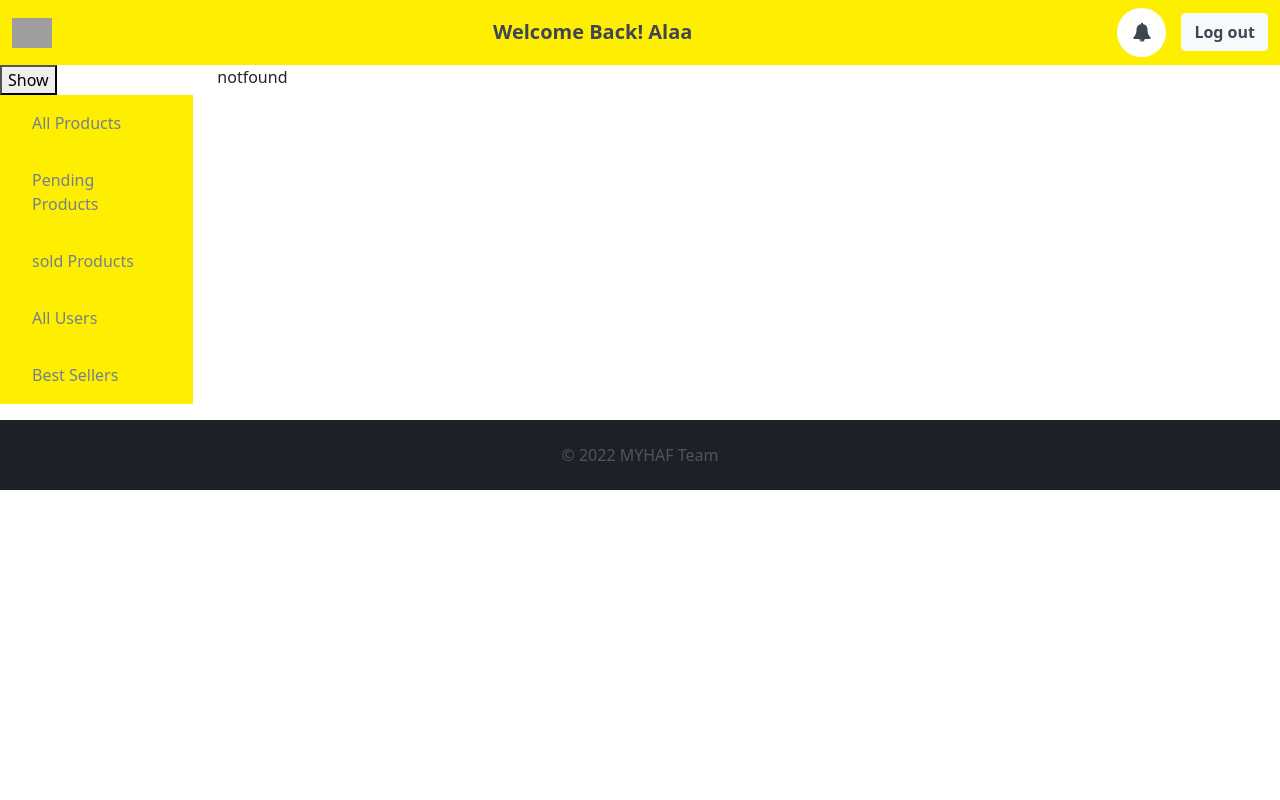
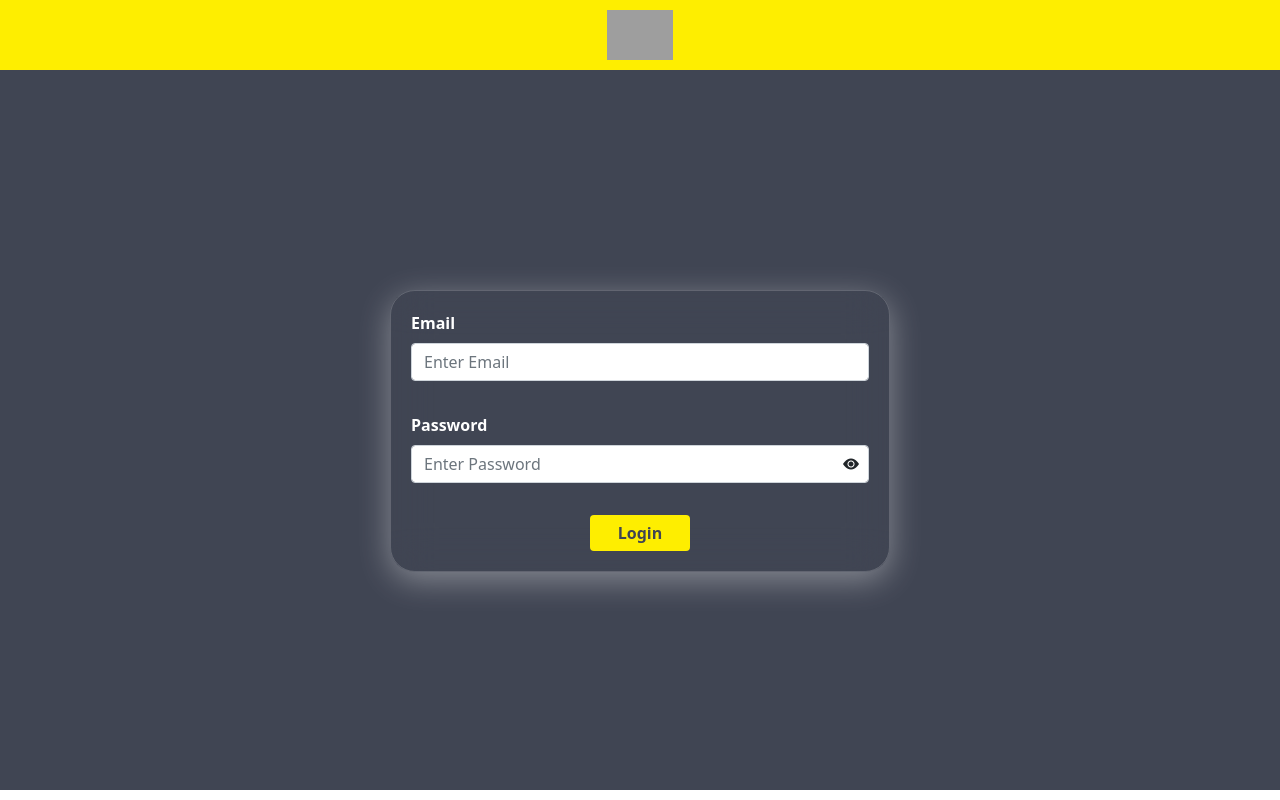
Before and after one commit to AlaaEzzzat/Noon, a React (Create React App) app: page / in a window 1280 px wide. Built offline with nearby package versions, Linux system fonts and the light colour scheme; grey boxes are pictures that could not be loaded; the HTML template or start-up script is replaced by a standard one.

Commit message:
create login form

```diff
--- a/src/App.js
+++ b/src/App.js
@@ -31,8 +31,8 @@ function App() {
     <>
       <Router>
         <Switch>
-          <Route path="/" exact component={Home} />
-          <Route path="/Login" exact component={Login} />
+          <Route path="/" exact component={Login} />
+          <Route path="/Home" exact component={Home} />
           <Route path="*" exact component={NotFound} />
         </Switch>
       </Router>
--- a/src/Pages/login/login.css
+++ b/src/Pages/login/login.css
@@ -0,0 +1,50 @@
+.loginPage .loginNav{
+    background-color:#FEEE00;
+    color: #404553;
+    padding: 10px;
+    border-bottom: 1px solid #404553;
+}
+.loginPage .loginNav img{
+    height:50px
+}
+.loginPage .loginSection{
+    /* background-image: linear-gradient(to right,#404553, #ffefa0); */
+    background-color: #404553;
+    height: 89.9vh;
+
+}
+.loginPage .loginSection .myform{
+    padding: 20px;
+    width: 500px;
+    background-image: linear-gradient(135deg,rgpa(255,255,255,0.1),rgpa(255,255,255,0));
+    backdrop-filter: blur(20px);
+    box-shadow: 0 8px 32px 0 rgba(255, 255, 255, 0.37);
+    border: 1px solid rgba(255, 255, 255, 0.18);
+    border-radius: 25px;
+}
+.loginPage .loginSection .myform .form-label{
+    color:#FFF;
+    font-weight: 600;
+}
+.loginPage .loginSection .myform .error-text{
+    color: #FEEE00;
+    padding-left:10px ;
+}
+.loginPage .loginSection .myform .btn{
+    background-color: #FEEE00;
+    color: #404553;
+    border: none;
+    width: 100px;
+    margin: auto;
+    font-weight: 600;
+    transition: all 0.5s ease-in-out;
+}
+.loginPage .loginSection .myform .btn:hover{
+    color: #FFF;
+    background-color: #cfc205;
+}
+@media (max-width:567px) {
+    .loginPage .loginSection .myform{
+        max-width: 450px;
+    }
+}
--- a/src/Pages/login/login.js
+++ b/src/Pages/login/login.js
@@ -1,5 +1,168 @@
 import React from "react";
+import { useState, useEffect } from "react";
+import { useHistory } from "react-router-dom";
+import { Link } from "react-router-dom";
+import "./login.css";
+import { getAllAdmins } from "./../../myFirebase/adminFirebase";
+export default function Login() {
+  let history = useHistory();
+  const [user, setUser] = useState({
+    email: "",
+    password: "",
+  });
+  const [show, setShow] = useState(false);
+  const [firebaseAdmins, setFirebaseAdmins] = useState([
+    {
+      email: "test@gmail.com",
+      password: "11112222",
+    },
+  ]);
 
-export default function Login() {
-  return <div>Login</div>;
+  const [errors, setErrors] = useState({
+    emailErrors: null,
+    passwordErrors: null,
+  });
+
+  useEffect(() => {
+    /*   getAllAdmins().then((p) => {
+      console.log(p);
+      setFirebaseAdmins(...p);
+      console.log(firebaseAdmins);
+    }); */
+  }, []);
+
+  const handleInputChange = (evt) => {
+    if (evt.target.name == "email") {
+      console.log("Email");
+      setUser({
+        ...user,
+        email: evt.target.value,
+      });
+      let regex = new RegExp("[a-z0-9]+@[a-z]+[.]+[a-z]{2,3}");
+      setErrors({
+        ...errors,
+        emailErrors:
+          evt.target.value.length == 0
+            ? "This field is required"
+            : regex.test(evt.target.value)
+            ? ""
+            : "You should enter a Valid Email",
+      });
+    } else if (evt.target.name == "password") {
+      console.log("password");
+      setUser({
+        ...user,
+        password: evt.target.value,
+      });
+
+      setErrors({
+        ...errors,
+        passwordErrors:
+          evt.target.value.length == 0
+            ? "This field is required"
+            : evt.target.value.length < 8
+            ? "The Password must be at least 8 character"
+            : "",
+      });
+    }
+  };
+
+  const [passwordType, setPasswordType] = useState("password");
+  const togglePassword = () => {
+    if (passwordType == "password") {
+      setPasswordType("text");
+      setShow(true);
+    } else {
+      setPasswordType("password");
+      setShow(false);
+    }
+  };
+
+  const handleSubmit = (e) => {
+    e.preventDefault();
+  };
+  const login = () => {
+    firebaseAdmins.map((fireAdmin) => {
+      if (fireAdmin.email != user.email) {
+        alert("Wrong email");
+      } else {
+        if (fireAdmin.password == user.password) {
+          alert("found");
+
+          goToHome();
+          console.log();
+        } else {
+          alert("Wrong password");
+        }
+      }
+    });
+  };
+  const goToHome = () => {
+    history.push("/Home");
+  };
+  return (
+    <div className="loginPage">
+      <div className="loginNav d-flex justify-content-center align-items-center">
+        <img
+          src="https://z.nooncdn.com/s/app/com/noon/design-system/logos/noon-logo-en.svg"
+          alt="Noon"
+        />
+      </div>
+      <div className="loginSection d-flex justify-content-center align-items-center ">
+        <div className="container d-flex justify-content-center align-items-center">
+          <form
+            onSubmit={(e) => handleSubmit(e)}
+            className="myform d-flex flex-column "
+          >
+            <div className="mb-2">
+              <label htmlFor="email" className="form-label">
+                Email
+              </label>
+              <input
+                id="email"
+                placeholder="Enter Email"
+                type="text"
+                className={`form-control shadow-none ${
+                  errors.emailErrors ? "border-danger" : ""
+                }`}
+                value={user.email}
+                name="email"
+                onChange={(e) => handleInputChange(e)}
+              />
+              <small className=" error-text">{errors.emailErrors}</small>
+            </div>
+
+            <div className="mb-2">
+              <label htmlFor="password" className="form-label">
+                Password
+              </label>
+              <div style={{ position: "relative" }}>
+                <input
+                  placeholder="Enter Password"
+                  type={passwordType}
+                  className={`form-control shadow-none ${
+                    errors.passwordErrors ? "border-danger" : ""
+                  }`}
+                  value={user.password}
+                  name="password"
+                  id="password"
+                  onChange={(e) => handleInputChange(e)}
+                />
+                <small className="error-text">{errors.passwordErrors}</small>
+                <i
+                  className={show ? "bi bi-eye-slash-fill" : "bi bi-eye-fill"}
+                  style={{ position: "absolute", right: "10px", top: "7px" }}
+                  onClick={togglePassword}
+                ></i>
+              </div>
+            </div>
+
+            <button type="button" onClick={login} className="btn">
+              Login
+            </button>
+          </form>
+        </div>
+      </div>
+    </div>
+  );
 }
--- /dev/null
+++ b/src/myFirebase/adminFirebase.js
@@ -0,0 +1,11 @@
+import { db } from "./firebaseConfig";
+import { collection, getDocs } from "firebase/firestore";
+
+export const getAllAdmins = async () => {
+  const adminCollectionRef = collection(db, "admins");
+
+  const data = await getDocs(adminCollectionRef);
+
+  const alllAdmins = data.docs.map((doc) => ({ ...doc.data(), id: doc.id }));
+  return alllAdmins;
+};
--- a/src/myFirebase/userFirebase.js
+++ b/src/myFirebase/userFirebase.js
@@ -32,6 +32,11 @@ export const getUserByID = async (id) => {
   return await getDoc(userDoc);
 };
 
+export const getUserByEmail = async (email) => {
+  const userDoc = doc(db, "users", email);
+  return await getDoc(userDoc);
+};
+
 export const deleteUser = async (id) => {
   const userDoc = doc(db, "users", id);
   await deleteDoc(userDoc);
```
Also changed, not shown: src/Images/noonLogo.png (added).
